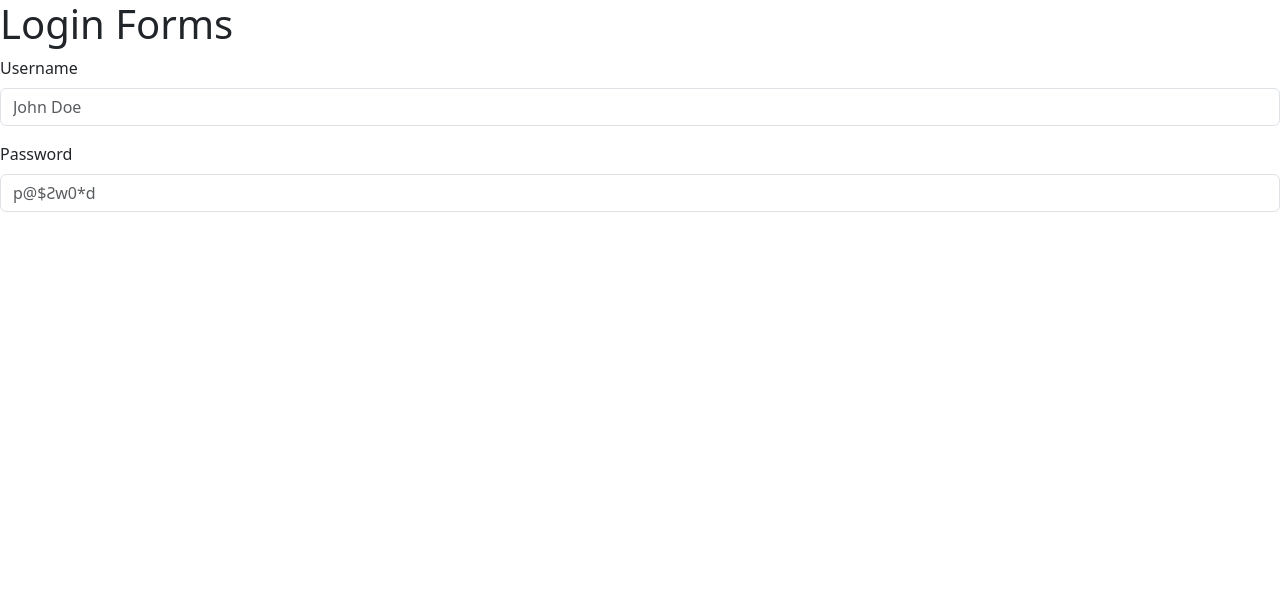
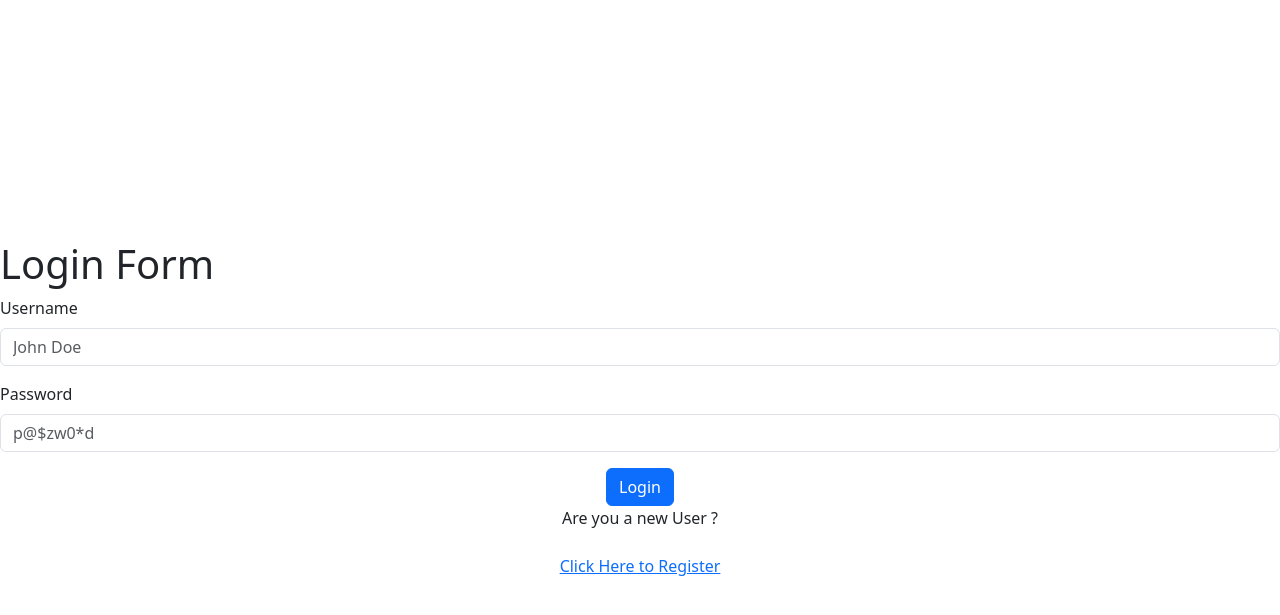
Before and after one commit to RSNPIIT/Dummy-Project, a Python web app: template templates/login.html in a window 1280 px wide. Shown: the top 615 px of the page. Run offline with Jinja, Linux system fonts and the light colour scheme; the template is opened without the code that fills it, so the values that code supplies are empty.

Commit message:
The Code has been modified to be in sync with a more consistent UI

```diff
--- a/templates/login.html
+++ b/templates/login.html
@@ -4,20 +4,33 @@
 <title>Login Form</title>
 <link rel="stylesheet" href="../static/styles.css">
 <link href="https://cdn.jsdelivr.net/npm/bootstrap@5.3.3/dist/css/bootstrap.min.css" rel="stylesheet" integrity="sha384-QWTKZyjpPEjISv5WaRU9OFeRpok6YctnYmDr5pNlyT2bRjXh0JMhjY6hW+ALEwIH" crossorigin="anonymous">
+<style>
+    #form-body{
+        height: 320px;
+        margin-top: 240px;
+    }
+</style>
 </head>
 <body>
     <div id="main">
         <div id="canvas">
             <div id="form-body">
-                <h1>Login Forms</h1>
+                <h1>Login Form</h1>
+                <form action="" method="post">
                     <div class="mb-3">
                         <label for="exampleFormControlInput1" class="form-label">Username</label>
                         <input type="text" class="form-control" id="exampleFormControlInput1" placeholder="John Doe">
                     </div>
                     <div class="mb-3">
                         <label for="exampleFormControlTextarea1" class="form-label">Password</label>
-                    <input type="password" class="form-control" id="exampleFormControlInput1" placeholder="p@$Ƨw0*d">
+                        <input type="password" class="form-control" id="exampleFormControlInput1" placeholder="p@$zw0*d">
                     </div>
+                    <div class="text-center">
+                        <input id="Der" type="Submit" class="btn btn-primary" value="Login"><br>
+                        Are you a new User ?<br><br>
+                        <a href ="register.html">Click Here to Register</a>
+                    </div>
+                </form>
             </div>
         </div>
     </div>
```
Lines whose indentation alone changed are shown as unchanged.
